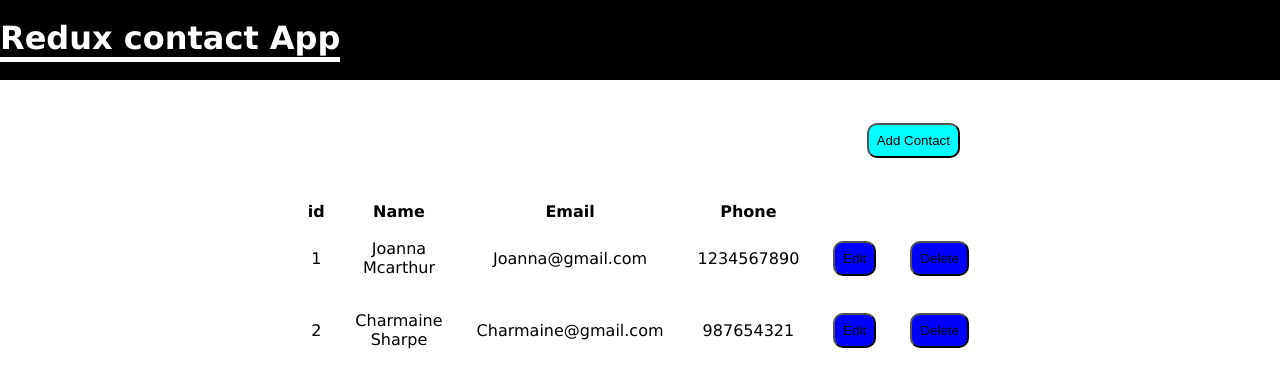
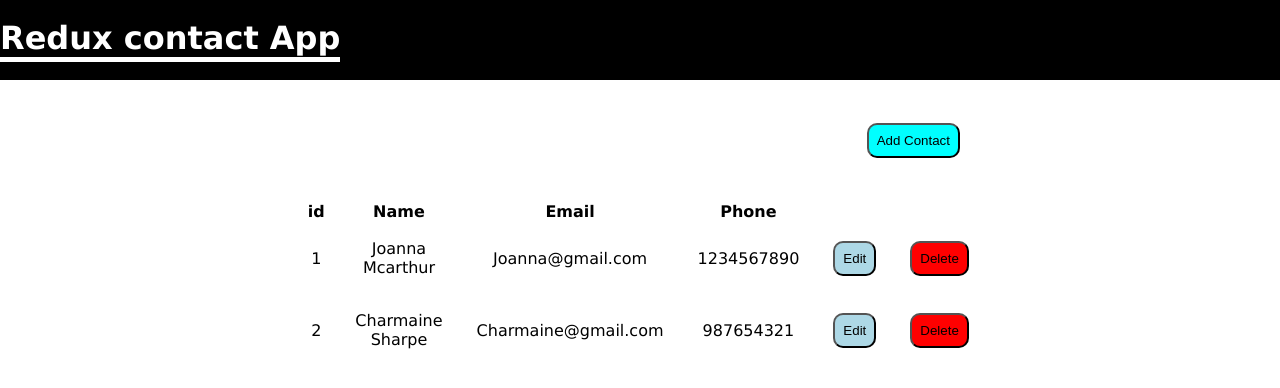
Before and after one commit to Qnosin/React-Redux-Contact-App, a React (Create React App) app: page / in a window 1280 px wide. Shown: the top 388 px of the page. Built offline with nearby package versions, Linux system fonts and the light colour scheme.

Commit message:
edit colors

```diff
--- a/src/components/Main.jsx
+++ b/src/components/Main.jsx
@@ -31,8 +31,8 @@ function Main({className}) {
                     <td><span className='on__small__screen'>name:</span>{people.name}</td>
                     <td><span className='on__small__screen'>email:</span>{people.email}</td>
                     <td><span className='on__small__screen'>phone:</span>{people.Phone}</td>
-                    <td><button onClick={()=> navigate(`/edit/${people.id}`)}>Edit</button></td>
-                    <td><button onClick={()=> deleteHandle(people.id)}>Delete</button></td>
+                    <td><button className='edit' onClick={()=> navigate(`/edit/${people.id}`)}>Edit</button></td>
+                    <td><button className='delete'  onClick={()=> deleteHandle(people.id)}>Delete</button></td>
                 </tr>
                 )
             })}
--- a/src/components/style/main.style.js
+++ b/src/components/style/main.style.js
@@ -30,11 +30,11 @@ export const MainStyled = styled(Main)`
             flex-direction: column;
         }
     }
-    & table td button{
+    & table .delete{
         background-color: red;
     }
-    & table td button:last-child{
-        background-color: blue;
+    & table  .edit{
+        background-color: lightblue;
 
     }
 
```
